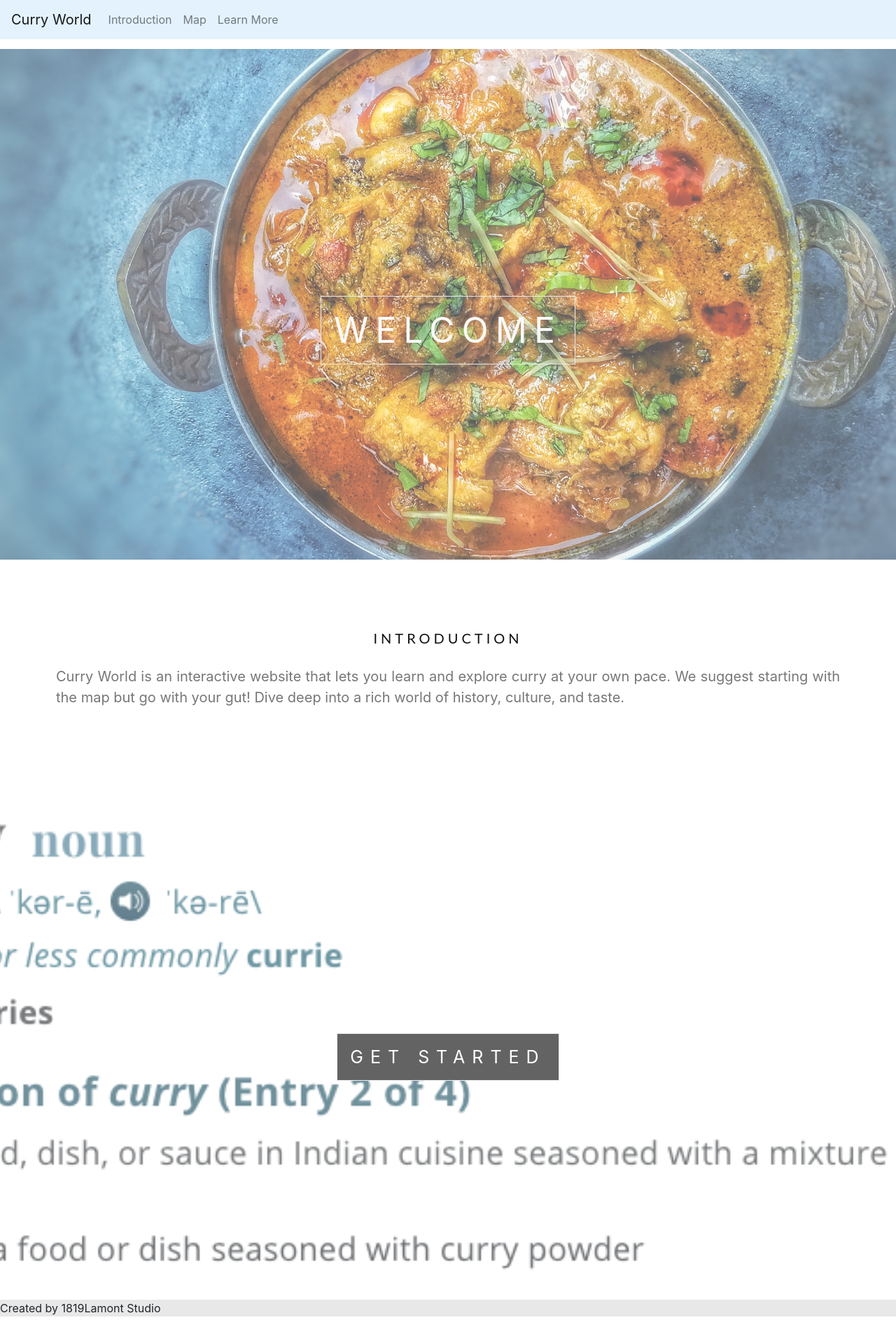
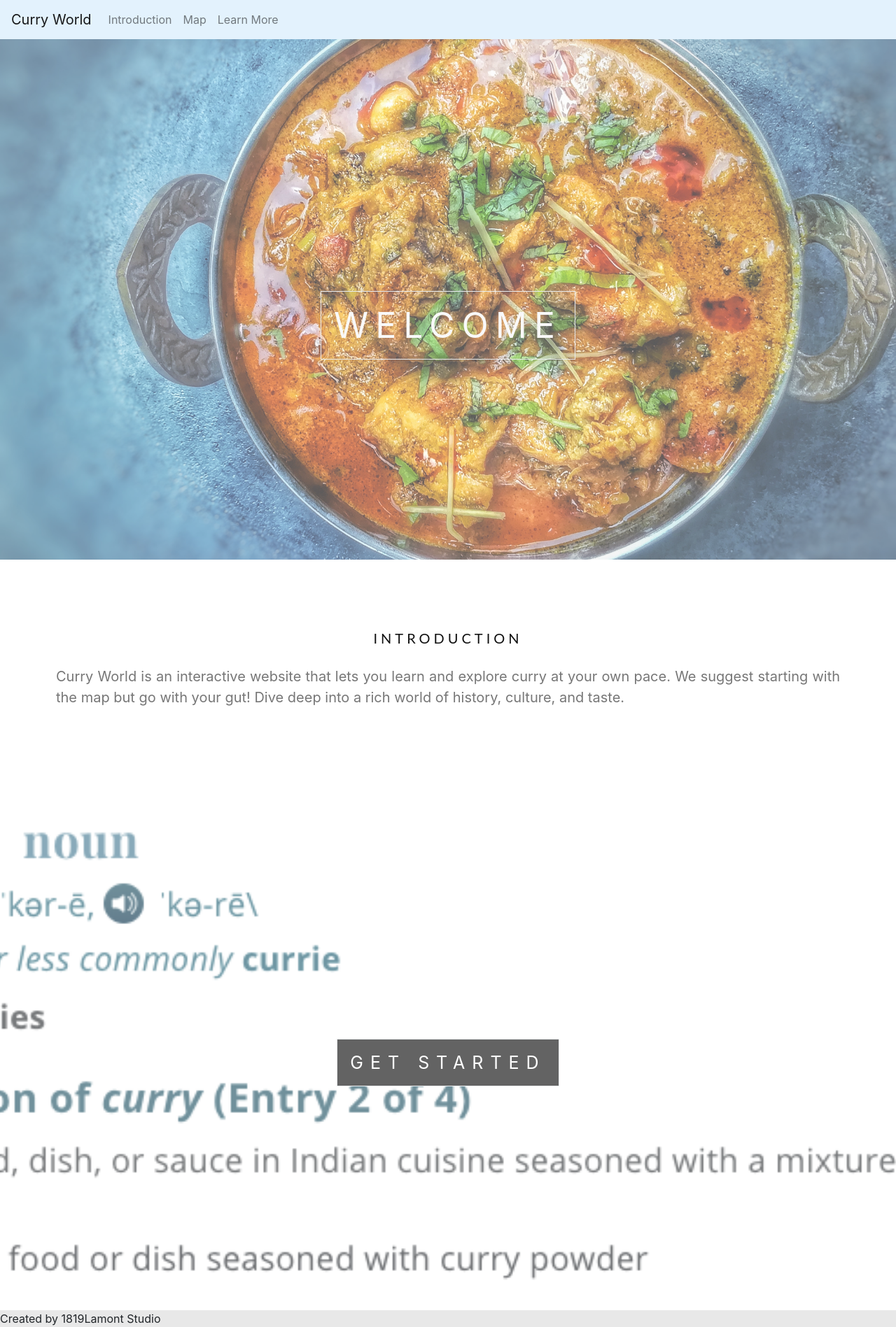
Before and after one commit to svitkin/curryworld, a Django app: page /apps/frontend/ in a window 1280 px wide. Shown: the whole page at 70% size. Run offline with Django 3.2, Linux system fonts and the light colour scheme; some libraries are stand-ins or nearby versions.

Commit message:
Clean up bootstrap integration and general formatting

```diff
--- a/apps/frontend/static/frontend/style.css
+++ b/apps/frontend/static/frontend/style.css
@@ -1,9 +1,14 @@
-html, body {
+html {
   height: 100%;
 }
 
+body {
+  height: 100%;
+  padding-top: 55px;
+}
 
-.bgimg-1, .bgimg-2 {
+/* For parallax */
+#bootstrap-override .bgimg-1, .bgimg-2 {
   position: relative;
   opacity: 0.65;
   background-attachment: fixed;
@@ -12,17 +17,17 @@ html, body {
   background-size: cover;
 }
 
-.bgimg-1 {
+#bootstrap-override .bgimg-1 {
   background-image: url("/static/frontend/images/chicken-curry-intro-bg.jpg");
   min-height: 100%;
 }
 
-.bgimg-2 {
+#bootstrap-override .bgimg-2 {
   background-image: url("/static/frontend/images/curry-definition.png");
   min-height: 100%;
 }
 
-.caption {
+#bootstrap-override .caption {
   position: absolute;
   left: 0;
   top: 50%;
@@ -31,7 +36,7 @@ html, body {
   color: #000;
 }
 
-.caption span.border {
+#bootstrap-override .caption span.border {
   background-color: #111;
   color: #fff;
   padding: 18px;
@@ -39,18 +44,31 @@ html, body {
   letter-spacing: 10px;
 }
 
+#bootstrap-override .caption span.border:hover {
+  background-color: #808080;
+}
 
+#bootstrap-override h3 {
+  letter-spacing: 5px;
+  text-transform: uppercase;
+  font: 20px "Lato", sans-serif;
+  color: #111;
+}
+
+/* For popup formatting */
+img {
+  display: block;
+  margin-left: auto;
+  margin-right: auto;
+  width: 40%;
+}
+
+/* For leaflet controller */
 .control_container {
   padding: 15px 30px 15px 37px;
   margin: 15px 30px 15px 37px;
   opacity: 0.95;
   background: #ffffff;
-}
-img {
-  display: block;
-  margin-left: auto;
-  margin-right: auto;
-  width: 40%;
 }
 
 .range {
--- a/apps/frontend/templates/frontend/base.html
+++ b/apps/frontend/templates/frontend/base.html
@@ -1,6 +1,4 @@
 {% load static %}
-
-<!-- TODO: FIGURE OUT WAY TO INCLUDE NAVBAR AND OTHER STUFF WITHOUT LEAFLET LOADING ON EVERY PAGE -->
 
 <html>
     <head>
@@ -9,57 +7,9 @@
         <script src="https://stackpath.bootstrapcdn.com/bootstrap/4.2.1/js/bootstrap.min.js" integrity="sha384-B0UglyR+jN6CkvvICOB2joaf5I4l3gm9GU6Hc1og6Ls7i6U/mkkaduKaBhlAXv9k" crossorigin="anonymous"></script>
 
         <link rel="stylesheet" type="text/css" href="{% static 'frontend/style.css' %}">
-        <style>
-
-        .bgimg-1, .bgimg-2 {
-          position: relative;
-          opacity: 0.65;
-          background-attachment: fixed;
-          background-position: center;
-          background-repeat: no-repeat;
-          background-size: cover;
-        }
-
-        .bgimg-1 {
-          background-image: url("/static/frontend/images/chicken-curry-intro-bg.jpg");
-          min-height: 100%;
-        }
-
-        .bgimg-2 {
-          background-image: url("/static/frontend/images/curry-definition.png");
-          min-height: 100%;
-        }
-
-        .caption {
-          position: absolute;
-          left: 0;
-          top: 50%;
-          width: 100%;
-          text-align: center;
-          color: #000;
-        }
-
-        .caption span.border {
-          background-color: #111;
-          color: #fff;
-          padding: 18px;
-          font-size: 25px;
-          letter-spacing: 10px;
-        }
-
-        .caption span.border:hover {
-            background-color: #808080;
-        }
-        h3 {
-          letter-spacing: 5px;
-          text-transform: uppercase;
-          font: 20px "Lato", sans-serif;
-          color: #111;
-        }
-        </style>
     </head>
 
-    <body style="padding-top: 70px;">
+    <body>
         <nav class="navbar navbar-light navbar-expand-lg fixed-top my-0" style="background-color: #e3f2fd;">
             <a class="navbar-brand" href="{% url 'frontend:intro' %}">Curry World</a>
             <button class="navbar-toggler" type="button" data-toggle="collapse" data-target="#navbarNavAltMarkup" aria-controls="navbarNavAltMarkup" aria-expanded="false" aria-label="Toggle navigation">
@@ -74,9 +24,10 @@
             </div>
         </nav>
 
-
-        {% block content %}
-        {% endblock %}
+        <div id="bootstrap-override">
+            {% block content %}
+            {% endblock %}
+        </div>
 
         <footer class="footer" style='background-color: #E8E8E8'>
             <span class="font-small">Created by 1819Lamont Studio</span>
```
Also changed, not shown: apps/frontend/templates/frontend/map.html (+6 -9 lines), curryworld/settings.py (+0 -12 lines), apps/frontend/templates/frontend/introduction.html (indentation only).
